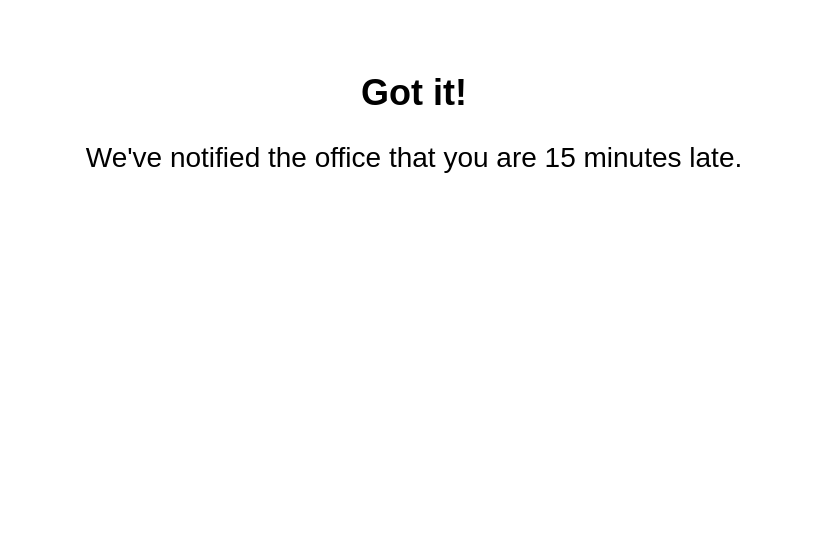
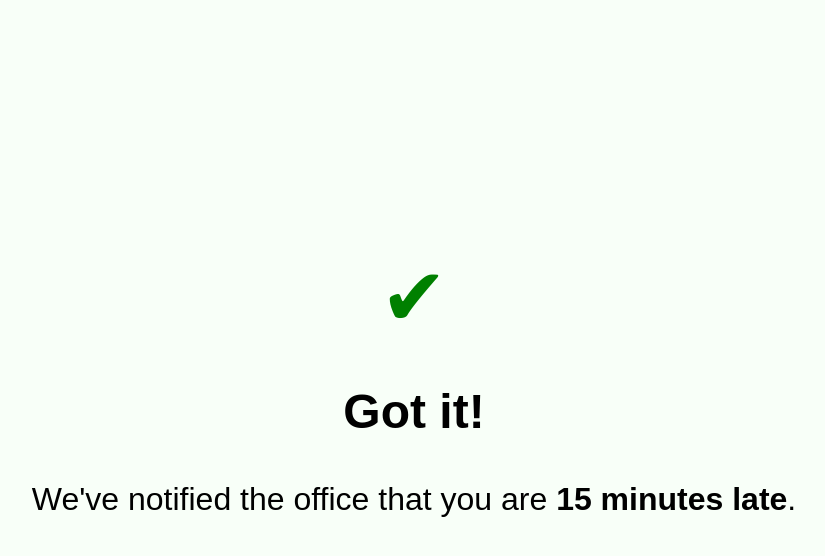
Before and after one commit to StratmannK/client-late-page, a plain HTML site: page 15.html in a window 1280 px wide. Shown: the whole page, without its empty margins (226-1051 px from the left). Drawn offline with Linux system fonts and the light colour scheme.

Commit message:
Update 15.html
bigger and color

```diff
--- a/15.html
+++ b/15.html
@@ -4,8 +4,22 @@
   <meta charset="UTF-8">
   <title>15 Minutes Late</title>
 </head>
-<body style="font-family: Arial, sans-serif; text-align:center; padding: 40px;">
-  <h1 style="font-size: 36px; margin-bottom: 20px;">Got it!</h1>
-  <p style="font-size: 28px;">We've notified the office that you are 15 minutes late.</p>
+<body style="
+  margin: 0;
+  padding: 0;
+  font-family: Arial, sans-serif;
+  background-color: #f8fff8;
+  height: 100vh;
+  display: flex;
+  flex-direction: column;
+  justify-content: center;
+  align-items: center;
+  text-align: center;
+">
+  <div style="font-size: 80px; color: green; margin-bottom: 30px;">✔</div>
+  <h1 style="font-size: 48px; margin: 10px 0;">Got it!</h1>
+  <p style="font-size: 32px; max-width: 90%;">
+    We've notified the office that you are <strong>15 minutes late</strong>.
+  </p>
 </body>
 </html>
```
